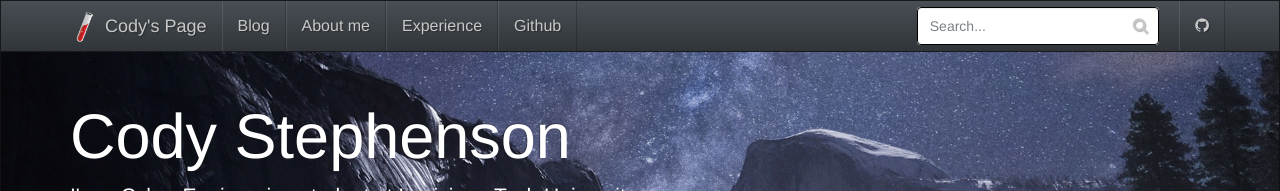
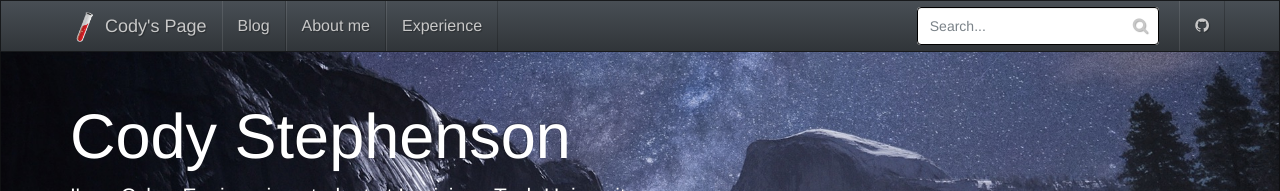
Before and after one commit to zenxr/zenxr.github.io, a Jekyll site: the page built from index.html, in a window 1280 px wide. Shown: the top 191 px of the page. Built offline with Jekyll 4.4.1, drawn with Linux system fonts in a browser that asks for light colours; nearby versions of some CDN libraries.

Commit message:
Update topnav.html

```diff
--- a/_includes/topnav.html
+++ b/_includes/topnav.html
@@ -17,7 +17,6 @@
                 <li {% if page.sectionid=='blog' %} class="active" {% endif %}><a href="{{ site.posts.first.url | prepend: site.baseurl }}">Blog</a></li>
                 <li {% if page.sectionid=='about_me' %} class="active" {% endif %}><a href="{{site.baseurl}}about_me.html">About me</a></li>
                 <li {% if page.sectionid=='experience' %} class="active" {% endif %}><a href="{{site.baseurl}}experience.html">Experience</a></li>
-                <li><a href="{{ site.git_address }}">Github</a></li>
             </ul>
             <div class="navbar-right">
                 <form class="navbar-form navbar-left">
```
